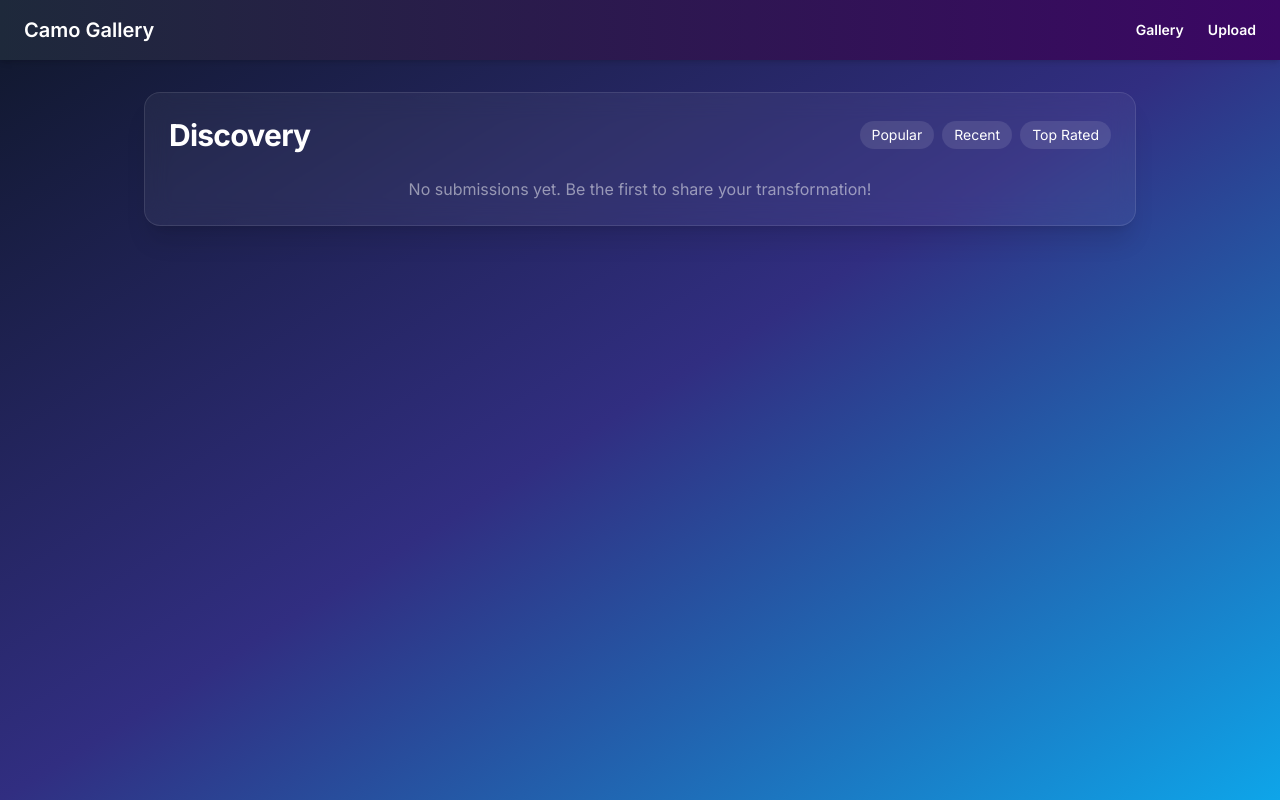
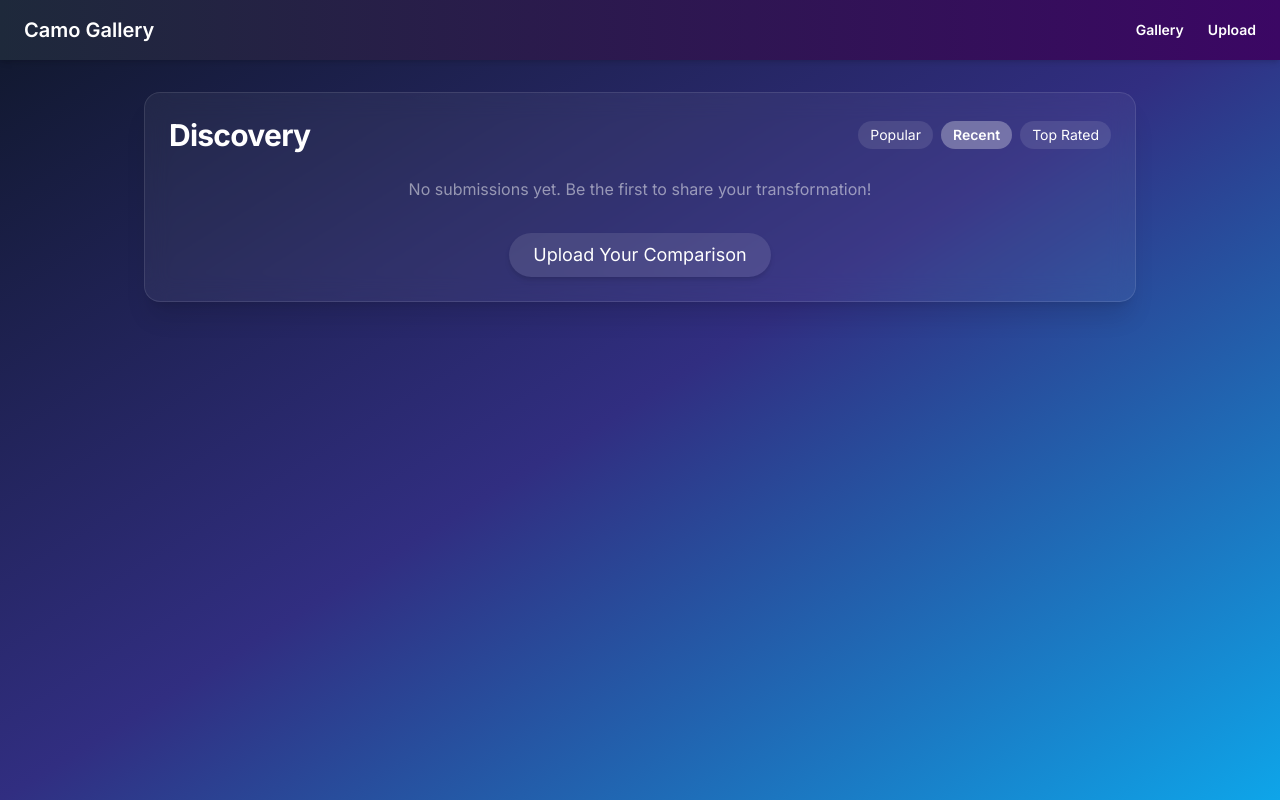
Before and after one commit to marcosSanchez-dev/camo-gallery-prototype, a React (Vite) app: page / in a window 1280 px wide. Built offline with nearby package versions, Linux system fonts and the light colour scheme.

Commit message:
feat: show real like and view counts in GalleryCard hover overlay using dynamic data

```diff
--- a/src/components/Gallery.jsx
+++ b/src/components/Gallery.jsx
@@ -1,6 +1,25 @@
+import { useState } from "react";
 import GalleryCard from "./GalleryCard";
 
-export default function Gallery({ items = [], onSelect }) {
+export default function Gallery({ items = [], onSelect, onUploadClick }) {
+  const [filter, setFilter] = useState("recent");
+
+  const getSortedItems = () => {
+    switch (filter) {
+      case "popular":
+        return [...items].sort((a, b) => (b.likes || 0) - (a.likes || 0));
+      case "top":
+        return [...items].sort((a, b) => (b.score || 0) - (a.score || 0));
+      case "recent":
+      default:
+        return [...items].sort(
+          (a, b) => (b.timestamp || 0) - (a.timestamp || 0)
+        );
+    }
+  };
+
+  const sortedItems = getSortedItems();
+
   return (
     <section className="relative rounded-2xl backdrop-blur-md bg-white/5 border border-white/10 shadow-xl p-6">
       <div className="flex justify-between items-center mb-6">
@@ -8,25 +27,31 @@ export default function Gallery({ items = [], onSelect }) {
           Discovery
         </h2>
         <div className="flex gap-2 text-sm">
-          <button className="px-3 py-1 rounded-full bg-white/10 text-white hover:bg-white/20">
-            Popular
-          </button>
-          <button className="px-3 py-1 rounded-full bg-white/10 text-white hover:bg-white/20">
-            Recent
-          </button>
-          <button className="px-3 py-1 rounded-full bg-white/10 text-white hover:bg-white/20">
-            Top Rated
-          </button>
+          {["popular", "recent", "top"].map((f) => (
+            <button
+              key={f}
+              className={`px-3 py-1 rounded-full transition-all ${
+                filter === f ? "bg-white/30 font-semibold" : "bg-white/10"
+              } hover:bg-white/20 text-white`}
+              onClick={() => setFilter(f)}
+            >
+              {f === "popular"
+                ? "Popular"
+                : f === "recent"
+                ? "Recent"
+                : "Top Rated"}
+            </button>
+          ))}
         </div>
       </div>
 
-      {items.length === 0 ? (
+      {sortedItems.length === 0 ? (
         <p className="text-white/50 text-center">
           No submissions yet. Be the first to share your transformation!
         </p>
       ) : (
         <div className="grid grid-cols-1 sm:grid-cols-2 lg:grid-cols-3 gap-6">
-          {items.map((item, index) => (
+          {sortedItems.map((item, index) => (
             <GalleryCard
               key={index}
               data={item}
@@ -35,6 +60,15 @@ export default function Gallery({ items = [], onSelect }) {
           ))}
         </div>
       )}
+
+      <div className="text-center mt-8">
+        <button
+          onClick={onUploadClick}
+          className="px-6 py-2 bg-white/10 hover:bg-white/20 rounded-full text-white text-lg shadow-md transition-all"
+        >
+          Upload Your Comparison
+        </button>
+      </div>
     </section>
   );
 }
--- a/src/components/GalleryCard.jsx
+++ b/src/components/GalleryCard.jsx
@@ -1,10 +1,11 @@
 export default function GalleryCard({ data, onClick }) {
-  const { before, after, social } = data;
+  const { before, after, social, likes } = data;
+  const views = Math.floor((likes || 0) * 3.5 + 100); // Simula views como 3.5x likes + base
 
   return (
     <div
       className="relative group overflow-hidden rounded-xl shadow-md border border-white/10 backdrop-blur-sm bg-white/5 hover:scale-[1.02] transition-transform cursor-pointer"
-      onClick={() => onClick?.(data)} // <- activamos selección si se provee la función
+      onClick={() => onClick?.(data)}
     >
       <div className="relative">
         <img
@@ -21,10 +22,12 @@ export default function GalleryCard({ data, onClick }) {
 
       {/* Overlay en hover */}
       <div className="absolute inset-0 bg-black/50 backdrop-blur-sm opacity-0 group-hover:opacity-100 transition-opacity flex flex-col justify-between p-4 text-white">
-        <div className="text-sm text-white/70 font-medium">{social}</div>
+        <div className="text-sm text-white/70 font-medium">
+          {social || "@anonymous"}
+        </div>
         <div className="flex justify-between text-sm font-semibold">
-          <span>❤️ 2.4K</span>
-          <span>👁️ 8.7K</span>
+          <span>❤️ {likes ?? 0}</span>
+          <span>👁️ {views}</span>
         </div>
       </div>
     </div>
--- a/src/components/UploadForm.jsx
+++ b/src/components/UploadForm.jsx
@@ -20,7 +20,17 @@ export default function UploadForm({ onSubmit }) {
       alert("Please upload both images.");
       return;
     }
-    const newEntry = { before, after, social, autoEnhance };
+
+    const newEntry = {
+      before,
+      after,
+      social,
+      autoEnhance,
+      likes: Math.floor(Math.random() * 1000), // para filtro "Popular"
+      score: Math.random().toFixed(2), // para filtro "Top Rated"
+      timestamp: Date.now(), // para filtro "Recent"
+    };
+
     onSubmit(newEntry);
     setBefore(null);
     setAfter(null);
```
